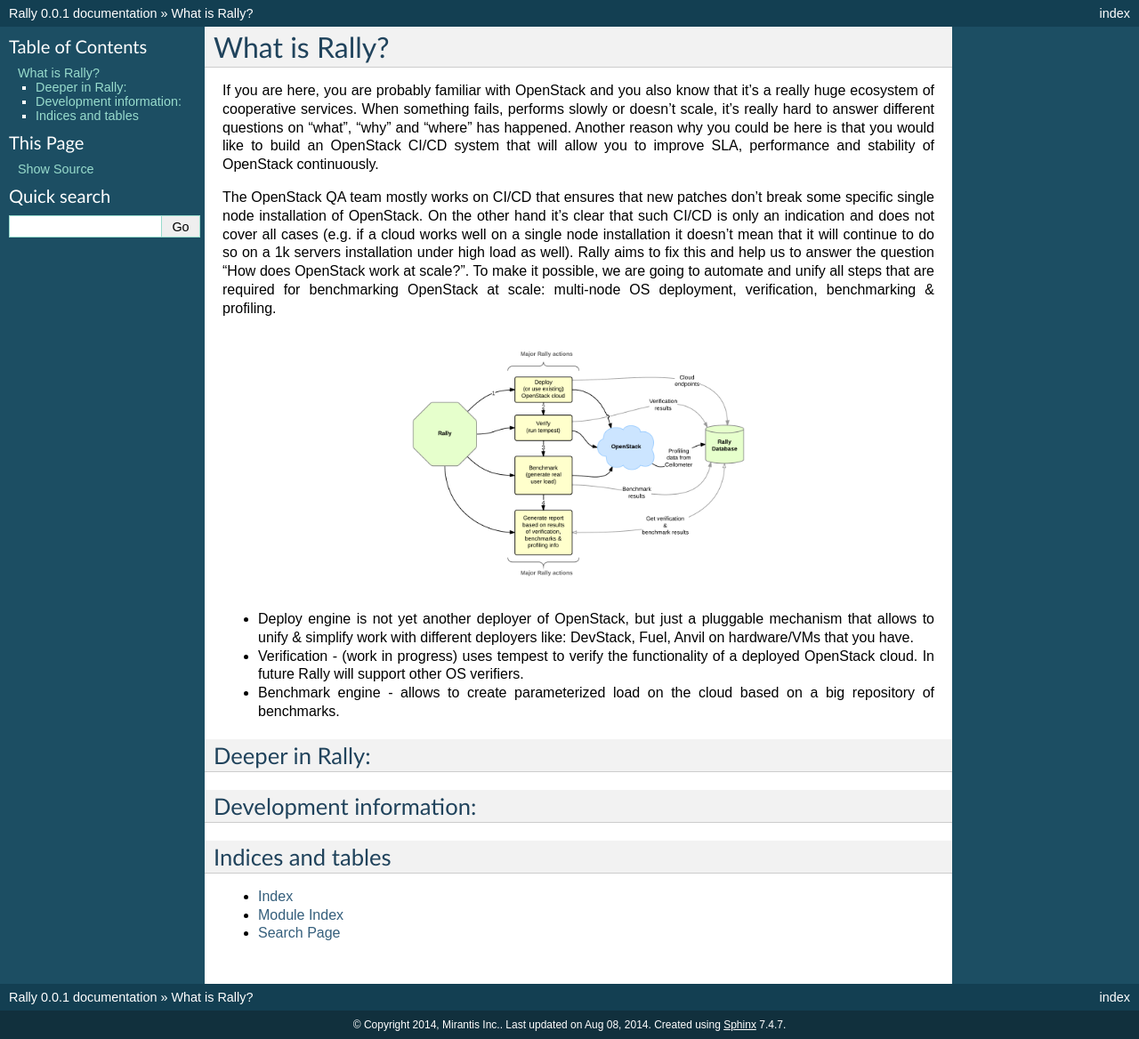
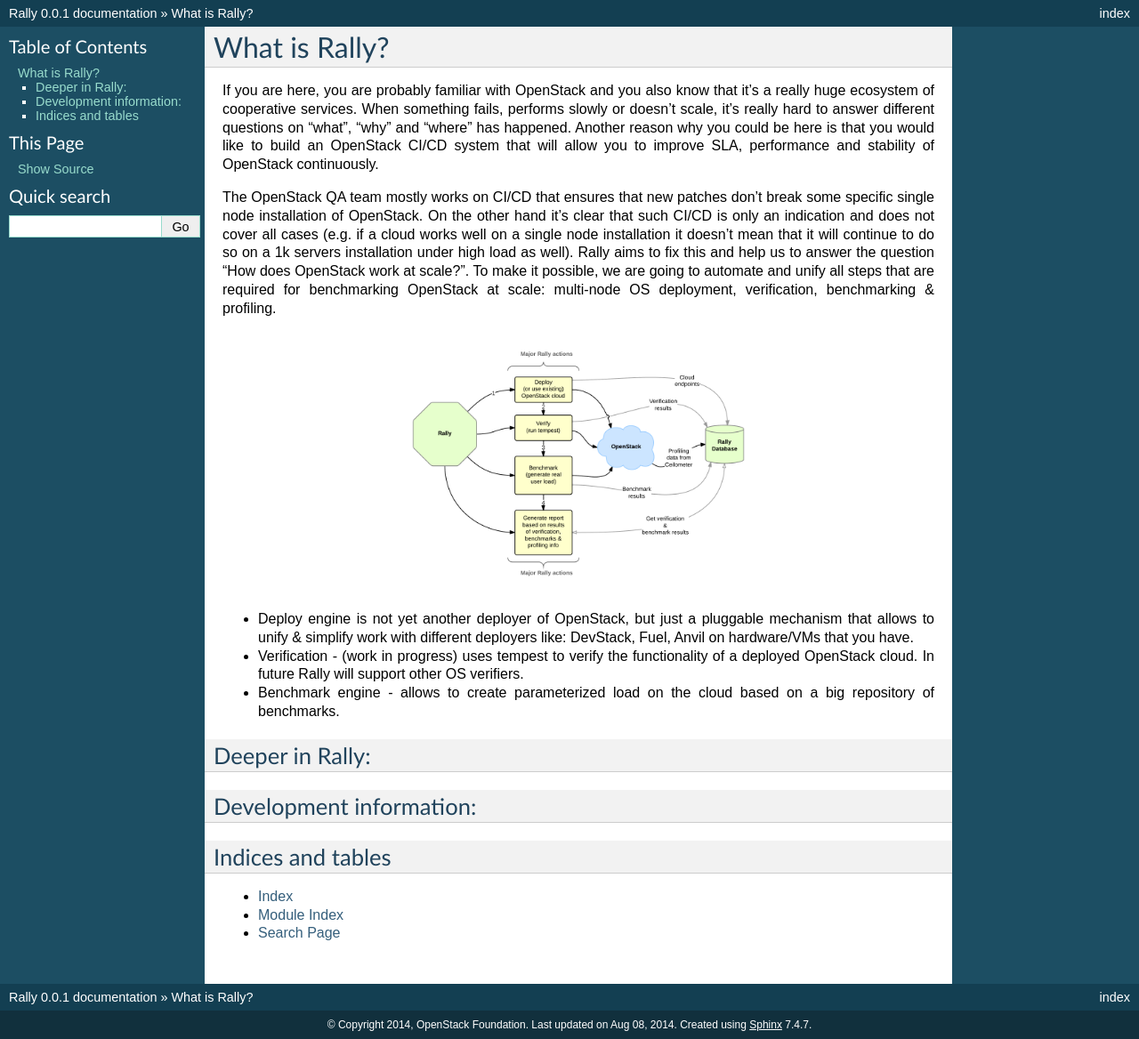
Before and after one commit to openstack/rally-openstack, a Sphinx documentation site: the page built from doc/source/index.rst, in a window 1280 px wide. Shown: the whole page at 89% size. Built offline with Sphinx 7.4.7, drawn with Linux system fonts in a browser that asks for light colours; pages that are not in the unit, such as notebooks, are missing from menus.

Commit message:
Fix copyright in doc/source/config.py
Mirantis is raplaced by OpenStack Foundation

https://trello.com/c/RdKHZqlq

Change-Id: I371db495da0b14ddaa8e9473dd559880d4990752

```diff
--- a/doc/source/conf.py
+++ b/doc/source/conf.py
@@ -55,7 +55,7 @@
 
 # General information about the project.
 project = u'Rally'
-copyright = u'%d, Mirantis Inc.' % datetime.datetime.now().year
+copyright = u'%d, OpenStack Foundation' % datetime.datetime.now().year
 
 # The version info for the project you're documenting, acts as replacement for
 # |version| and |release|, also used in various other places throughout the
```
